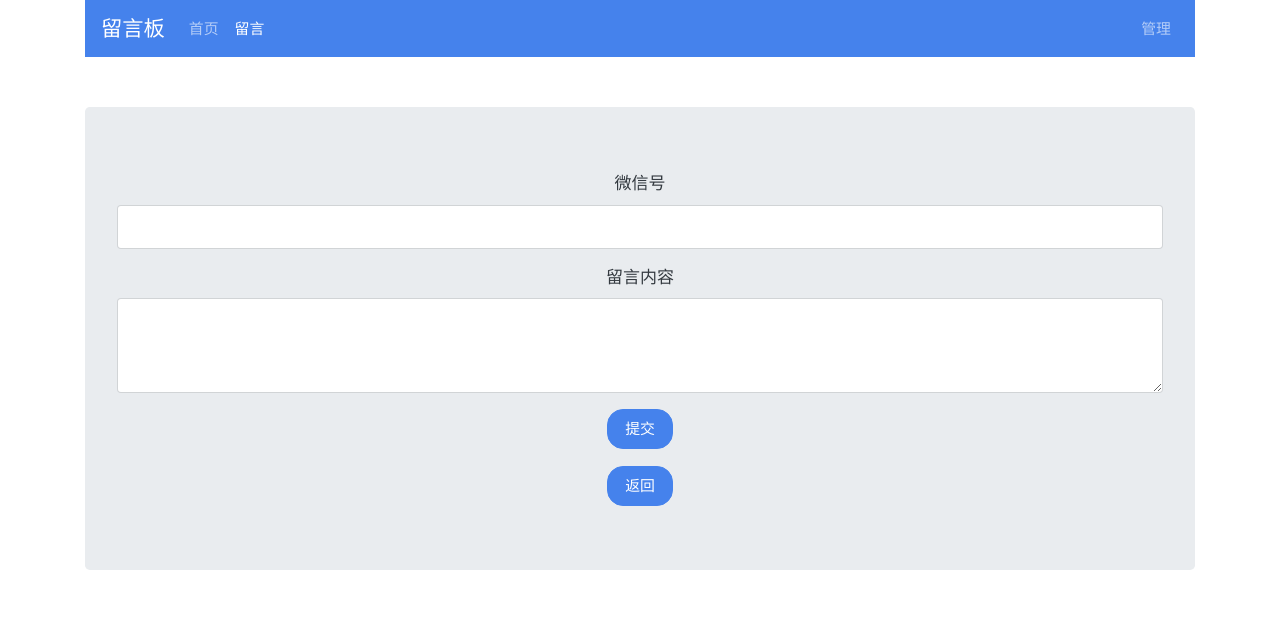
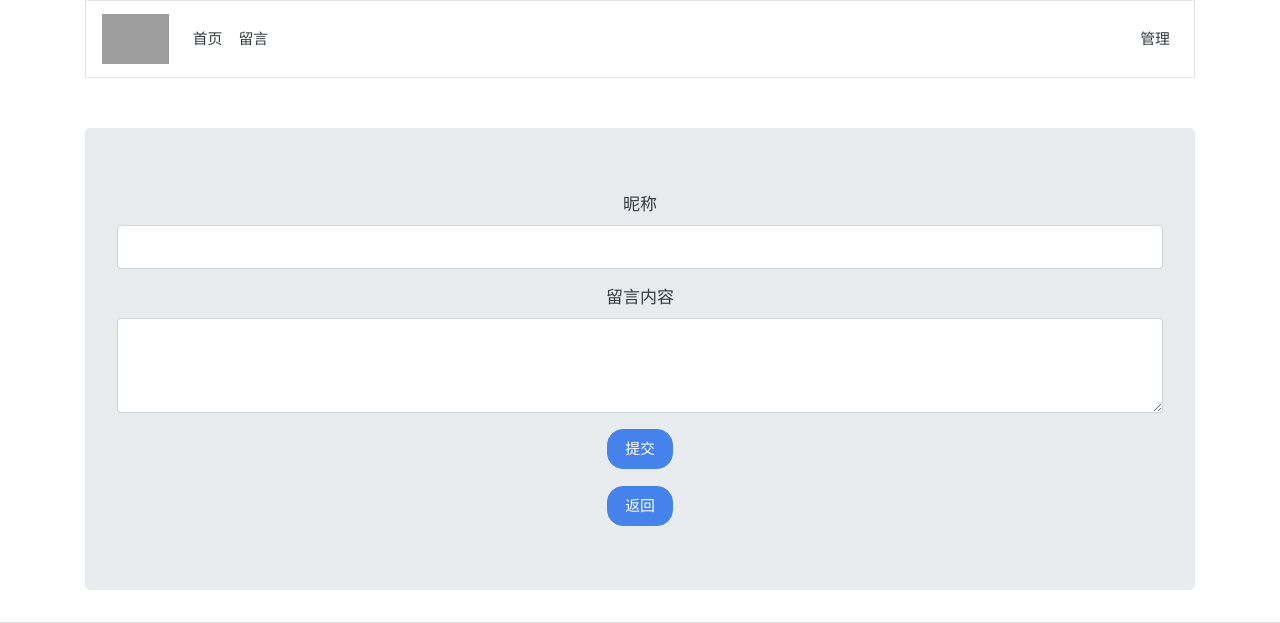
Before and after one commit to powerfooI/MessageBoard, a Django app: page /write_message/ in a window 1280 px wide. Shown: the top 623 px of the page. Before the commit the page ends 570 px from the top, so only its background shows below. Run offline with Django 3.2, Linux system fonts and the light colour scheme; some libraries are stand-ins or nearby versions; grey boxes are pictures that could not be loaded.

Commit message:
add nav-bar brand icon & footer

```diff
--- a/board/templates/board/base.html
+++ b/board/templates/board/base.html
@@ -17,4 +17,12 @@
 <script src="{% static 'board/js/jquery-3.3.1.min.js' %}"></script>
 <script src="{% static 'board/js/bootstrap.min.js' %}"></script>
 </body>
+
+<footer class="border-top bg-light">
+    <div class="container text-center ">
+        <img class="center-block" src="{% static 'board/assets/footer.jpeg' %}" width="50%" alt="Footer_logo">
+    </div>
+    <div class="text-center" style="margin: 30;">© 2019 Copyright: 严肃的人口学八卦</div>
+</footer>
+
 </html>
--- a/board/templates/board/write_message.html
+++ b/board/templates/board/write_message.html
@@ -1,19 +1,22 @@
 {% extends "board/base.html" %}
+{% load static %}
 
 {% block mainbody %}
-    <nav class="navbar navbar-expand navbar-dark bg-primary">
-        <a class="navbar-brand" href="">留言板</a>
+    <nav class="navbar navbar-expand navbar-dark bg-light">
+        <a class="navbar-brand" href="">
+            <img src="{% static 'board/assets/top.png' %}" height="50" alt="Logo">
+        </a>
         <ul class="navbar-nav mr-auto">
             <li class="nav-item">
-                <a class="nav-link" href="{% url 'board:index' %}">首页</a>
+                <a class="nav-link text-dark" href="{% url 'board:index' %}">首页</a>
             </li>
             <li class="nav-item active">
-                <a class="nav-link" href="">留言<span class="sr-only">(current)</span></a>
+                <a class="nav-link text-dark" href="">留言<span class="sr-only">(current)</span></a>
             </li>
         </ul>
         <ul class="navbar-nav navbar-right">
             <li class="nav-item">
-                <a class="nav-link" href="{% url 'board:manage' %}">管理</a>
+                <a class="nav-link text-dark" href="{% url 'board:manage' %}">管理</a>
             </li>
         </ul>
     </nav>
@@ -22,7 +25,7 @@
             <form action="{% url 'board:write_message' %}" method="post">
                 {% csrf_token %}
                 <div class="form-group">
-                    <label for="wechat-box">微信号</label>
+                    <label for="wechat-box">昵称</label>
                     <input required name="wechat-box" type="text" class="form-control" id="wechat-box">
                 </div>
                 <div class="form-group">
```
Also changed, not shown: board/templates/board/detail.html (+8 -5 lines), board/templates/board/index.html (+8 -5 lines), board/templates/board/login.html (+8 -5 lines), board/templates/board/manage.html (+8 -5 lines).
